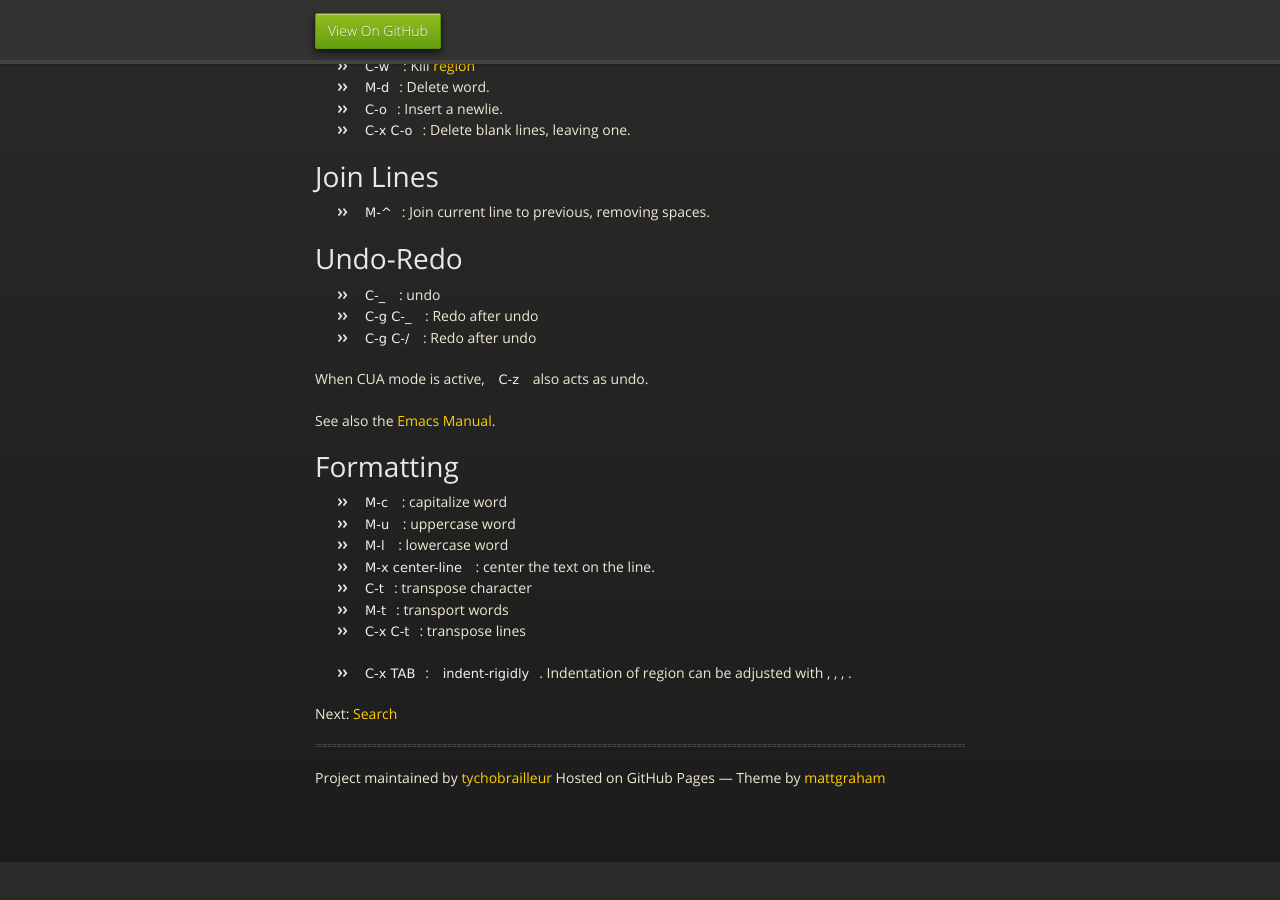
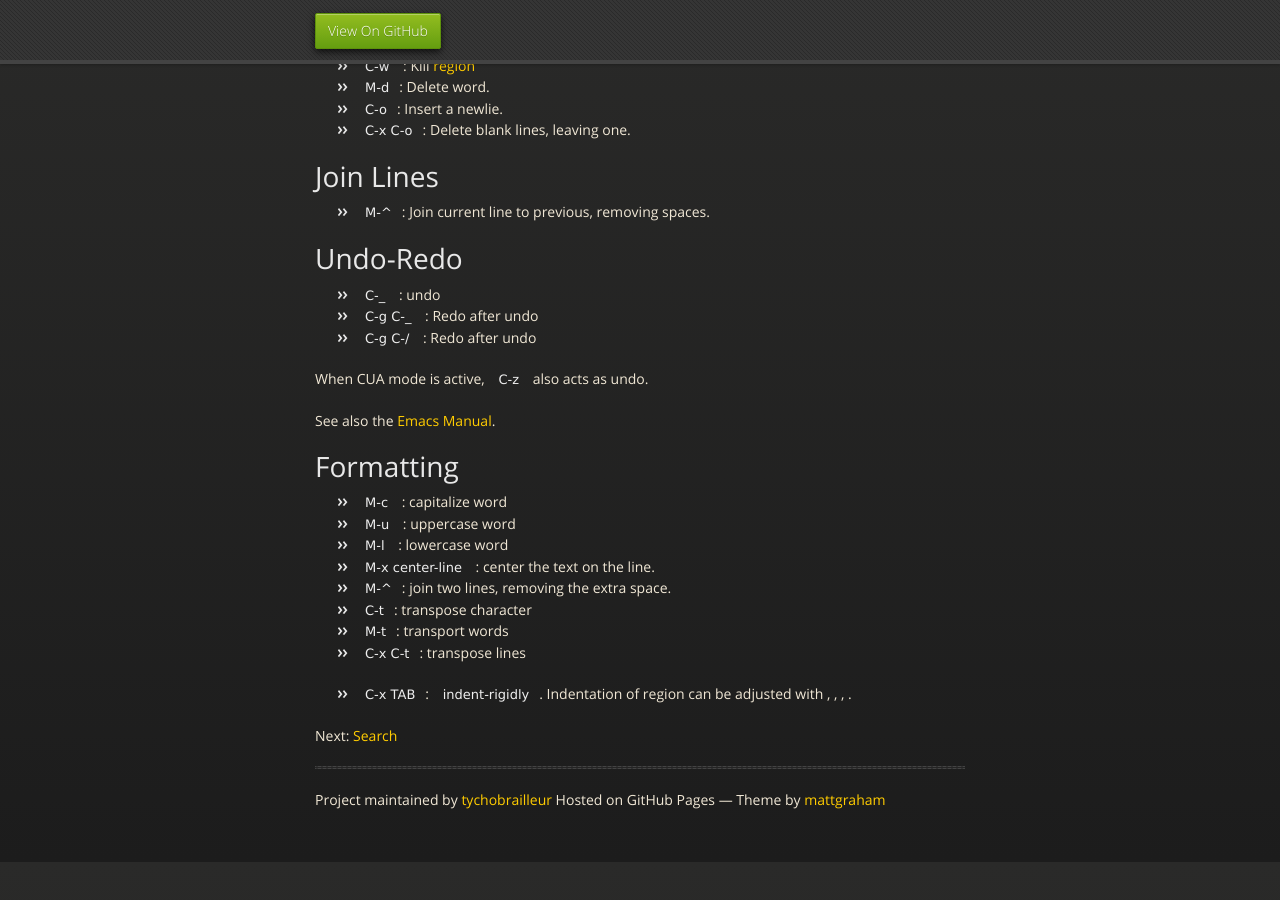
Before and after one commit to tychobrailleur/tychobrailleur.github.io, a Jekyll site: the page built from editing.md, in a window 1280 px wide and 900 px high, scrolled down 938 px. Built offline with Jekyll 4.4.1, drawn with Linux system fonts in a browser that asks for light colours; nearby versions of some CDN libraries; before the commit the page ends 1816 px from its top, so only the background shows below that.

Commit message:
Add delete indentation key binding.

```diff
--- a/editing.md
+++ b/editing.md
@@ -66,6 +66,7 @@ See also the [Emacs Manual](http://www.gnu.org/software/emacs/manual/html_node/e
 - `M-u` : uppercase word
 - `M-l` : lowercase word
 - `M-x center-line` : center the text on the line.
+- `M-^`: join two lines, removing the extra space.
 - `C-t`: transpose character
 - `M-t`: transport words
 - `C-x C-t`: transpose lines
```
